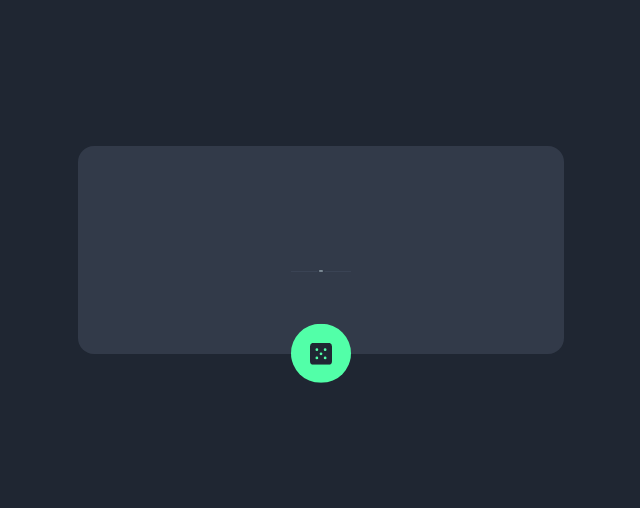
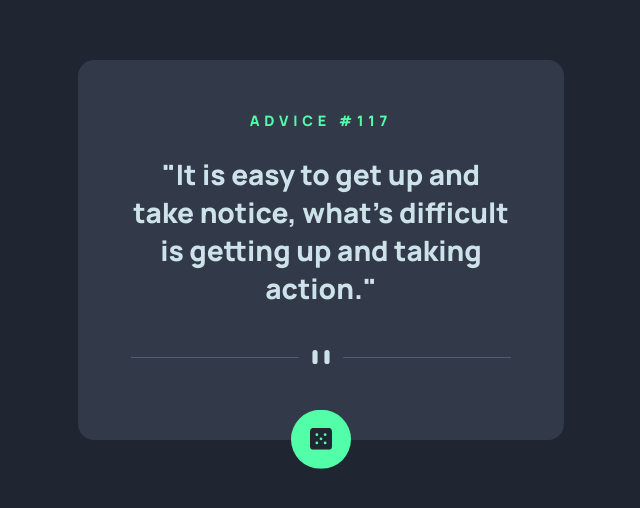
Before and after one commit to victorsonet/Advice-generator-app, a plain HTML site: page index.html in a window 1280 px wide. Shown: the part 150-658 px from the top of the page, without its empty margins (319-959 px from the left). Drawn offline with Linux system fonts and the light colour scheme; no server answers.

Commit message:
slight change

```diff
--- a/index.html
+++ b/index.html
@@ -13,10 +13,10 @@
 <body>
   <div class="card">
     <header class="hero-title ">
-      <h1 class="title text-green ff-manrope" id="title-id"></h1>
+      <h1 class="title text-green ff-manrope" id="title-id">ADVICE #117</h1>
     </header>
     <main class="hero-content">
-      <p class="hero-text text-cyan fw-fs-quote ff-manrope" id="result"></p>
+      <p class="hero-text text-cyan fw-fs-quote ff-manrope" id="result">"It is easy to get up and take notice, what's difficult is getting up and taking action."</p>
       <div class="hr-section">
         <div class="icon"></div>
         <div class="button"></div>
--- a/main.js
+++ b/main.js
@@ -16,6 +16,4 @@ function getAdvice() {
     }).catch(error => console.log(error))
 }
 
-getAdvice();
-
 btn.addEventListener('click', getAdvice);
```
